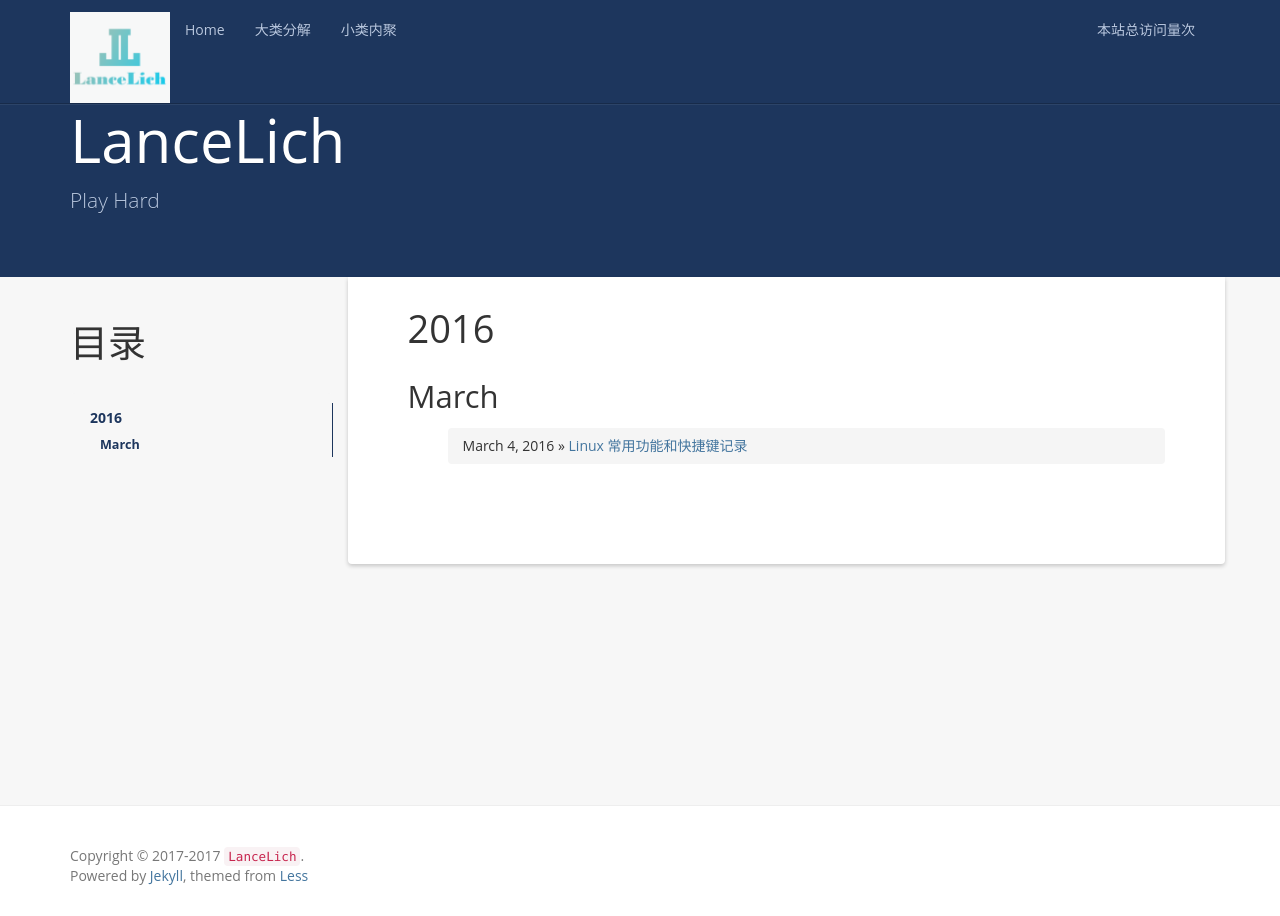
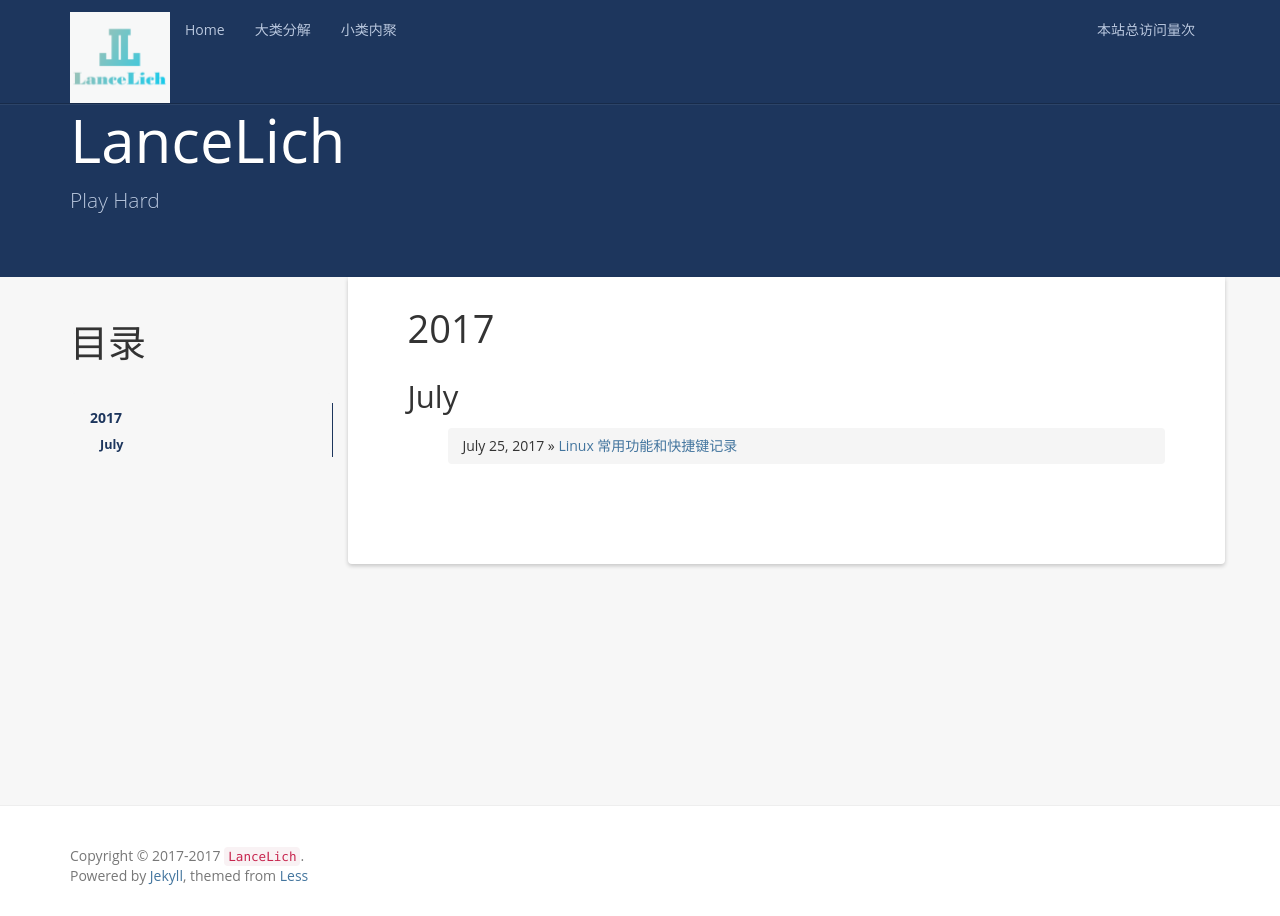
Before and after one commit to LanceLich/LanceLich.github.io, a Jekyll site: the page built from index.html, in a window 1280 px wide. Built offline with Jekyll 4.4.1, drawn with Linux system fonts in a browser that asks for light colours; nearby versions of some CDN libraries; a script that is not in the unit is left out; the list of posts is cut into pages by our own code; comment, search, counter and statistics services are not loaded.

Commit message:
change post date

```diff
--- a/_posts/2016-03-04-linux-basic-skill.md
+++ b/_posts/2016-03-04-linux-basic-skill.md
@@ -1,7 +1,7 @@
 ---
 layout: post
 title:  Linux 常用功能和快捷键记录
-date:   2016-03-04 10:40:00 +0800
+date:   2017-07-25 16:35:00 +0800
 categories: 技术文档
 tag: Linux
 ---
```
